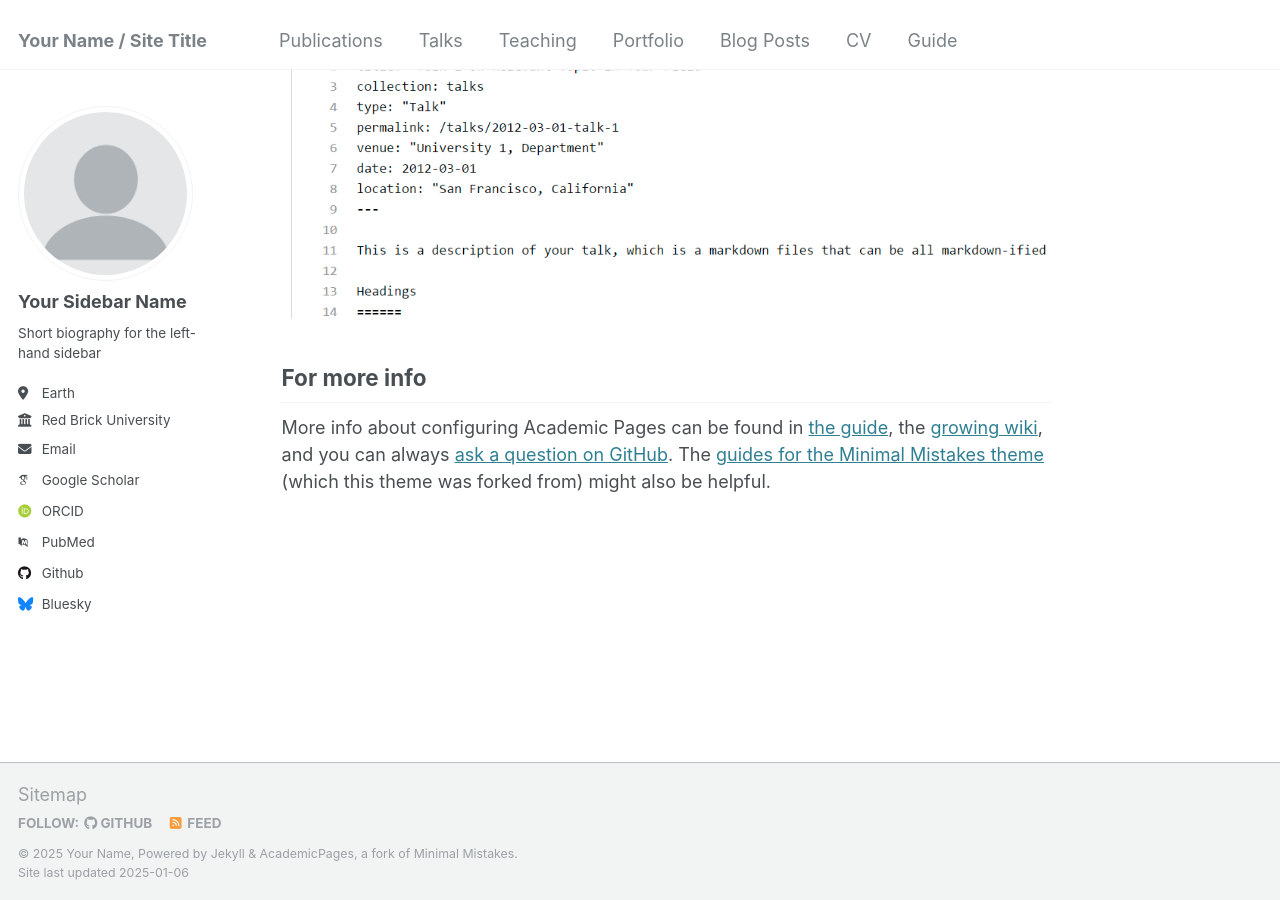
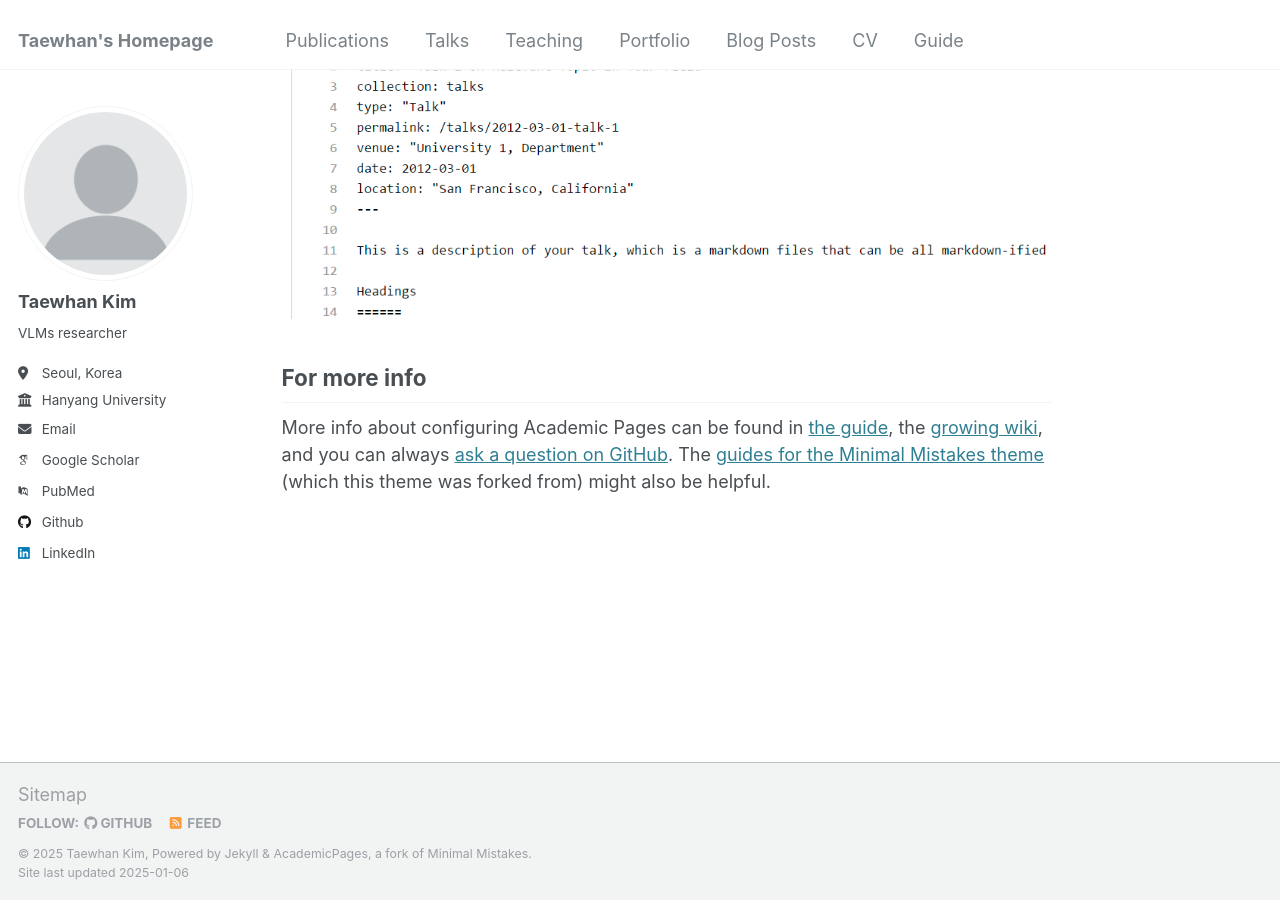
Before and after one commit to taewhankim/taewhankim.github.io, a Jekyll site: the page built from _pages/about.md, in a window 1280 px wide and 900 px high, scrolled down 2643 px. Built offline with Jekyll 4.4.1, drawn with Linux system fonts in a browser that asks for light colours; some web fonts are replaced.

Commit message:
Update _config.yml

```diff
--- a/_config.yml
+++ b/_config.yml
@@ -8,13 +8,13 @@
 
 # Basic Site Settings
 locale                   : "en-US"
-title                    : "Your Name / Site Title"
+title                    : "Taewhan's Homepage"
 title_separator          : "-"
-name                     : &name "Your Name"
+name                     : &name "Taewhan Kim"
 description              : &description "personal description"
-url                      : https://academicpages.github.io # the base hostname & protocol for your site e.g. "https://[your GitHub username].github.io"
+url                      : https://taewhankim.github.io # the base hostname & protocol for your site e.g. "https://[your GitHub username].github.io"
 baseurl                  : "" # the subpath of your site, e.g. "/blog"
-repository               : "academicpages/academicpages.github.io"
+repository               : "taewhankim/taewhankim.github.io"
 
 # Site Author - The following control what appear as part of the author content on the side bar.
 #               If a field is blank the icon and link will not appear, otherwise it will be shown.
@@ -22,19 +22,18 @@ repository               : "academicpages/academicpages.github.io"
 author:
   # Biographic information
   avatar           : "profile.png"
-  name             : "Your Sidebar Name"
+  name             : "Taewhan Kim"
   pronouns         : # example: "she/her"
-  bio              : "Short biography for the left-hand sidebar"
-  location         : "Earth"
-  employer         : "Red Brick University"
+  bio              : "VLMs researcher"
+  location         : "Seoul, Korea"
+  employer         : "Hanyang University"
   uri              : # URL
-  email            : "none@example.org"
+  email            : "taewhan7725@gmail.com"
 
   # Academic websites
   arxiv            : # URL - Update with the correct link to your profile
-  googlescholar    : "https://scholar.google.com/citations?user=PS_CX0AAAAAJ"
+  googlescholar    : "https://scholar.google.com/citations?user=mxp3PE0AAAAJ&hl"
   impactstory      : # URL
-  orcid            : "http://orcid.org/yourorcidurl"
   semantic         : # URL
   pubmed           : "https://www.ncbi.nlm.nih.gov/pubmed/?term=john+snow"
   researchgate     : # URL
@@ -44,12 +43,12 @@ author:
   bitbucket        : # Username - Update with your username on the site
   codepen          : # Username
   dribbble         : # Username
-  github           : "academicpages"
+  github           : "https://github.com/taewhankim"
   kaggle           : # Username
   stackoverflow    : # User number or user number and name (i.e., use "1" or "1/jeff-atwood")
 
   # Social media
-  bluesky          : "bsky.app" # Replace this with you Bluesky username
+  bluesky          : # Username "bsky.app" # Replace this with you Bluesky username
   facebook         : # Username
   flickr           : # Username
   foursquare       : # Username
@@ -58,7 +57,7 @@ author:
   keybase          : # Username
   instagram        : # Username
   lastfm           : # Username
-  linkedin         : # Username
+  linkedin         : "https://www.linkedin.com/in/taewhan7725/" # Username
   mastodon         : # URL
   medium           : # URL
   pinterest        : # Username
```
